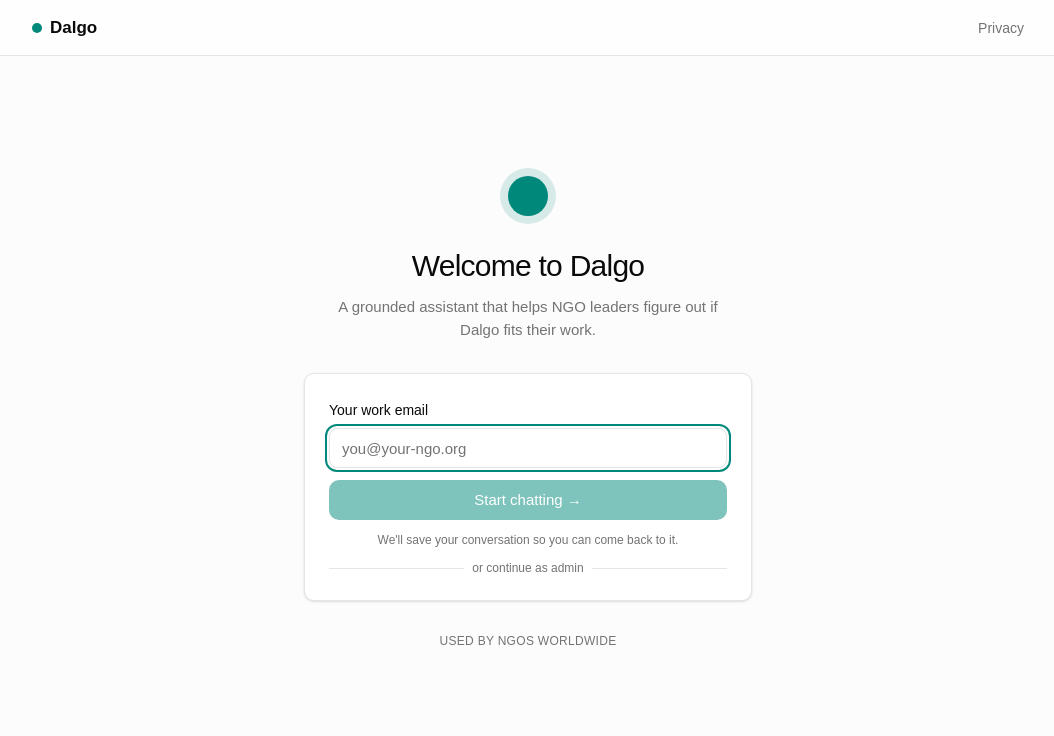
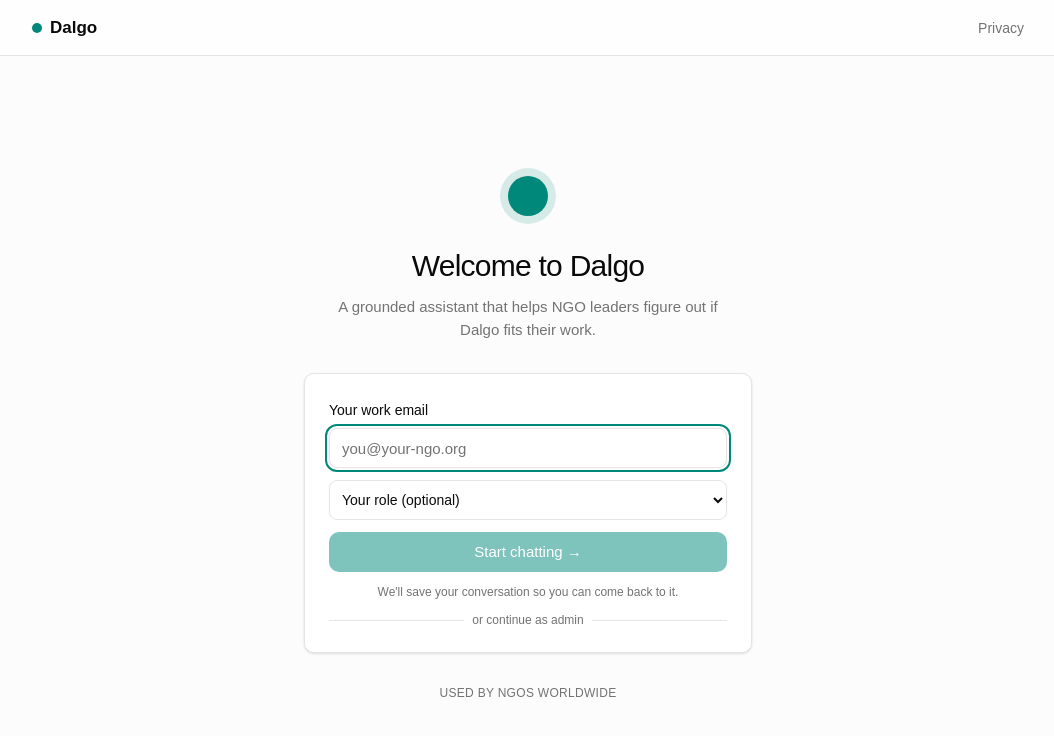
Before and after one commit to DalgoT4D/dalgo-discovery-bot, a Next.js app: page / in a window 1280 px wide. Shown: the top 736 px of the page, without its empty margins (112-1166 px from the left). Built offline with nearby package versions, Linux system fonts and the light colour scheme; a web font is replaced by a local one.

Commit message:
feat(landing): optional role dropdown at the email gate

```diff
--- a/app/(landing)/page.tsx
+++ b/app/(landing)/page.tsx
@@ -6,6 +6,7 @@ import { Button } from '@/components/ui/button';
 import { Card } from '@/components/ui/card';
 import { Input } from '@/components/ui/input';
 import { SiteHeader } from '@/components/site-header';
+import { WORK_DOMAINS } from '@/lib/work-domains';
 
 const LS_EMAIL = 'dalgo_email';
 
@@ -15,6 +16,7 @@ export default function Landing() {
   const router = useRouter();
   const [mode, setMode] = useState<Mode>('guest');
   const [email, setEmail] = useState('');
+  const [workDomain, setWorkDomain] = useState('');
   const [password, setPassword] = useState('');
   const [submitting, setSubmitting] = useState(false);
   const [error, setError] = useState<string | null>(null);
@@ -32,7 +34,10 @@ export default function Landing() {
     const res = await fetch('/api/intake', {
       method: 'POST',
       headers: { 'content-type': 'application/json' },
-      body: JSON.stringify({ email: emailValue }),
+      body: JSON.stringify({
+        email: emailValue,
+        ...(workDomain ? { work_domain: workDomain } : {}),
+      }),
     });
     if (!res.ok) {
       const body = await res.json().catch(() => ({}));
@@ -155,6 +160,18 @@ export default function Landing() {
                       aria-label="Email address"
                     />
                   </label>
+                  <select
+                    value={workDomain}
+                    onChange={(e) => setWorkDomain(e.target.value)}
+                    className="h-10 w-full rounded-md border border-input bg-card px-2 text-sm text-foreground focus:outline-none focus:ring-2 focus:ring-ring focus:ring-offset-2 focus:ring-offset-background"
+                  >
+                    <option value="">Your role (optional)</option>
+                    {WORK_DOMAINS.map((d) => (
+                      <option key={d.value} value={d.value}>
+                        {d.label}
+                      </option>
+                    ))}
+                  </select>
                   <Button type="submit" disabled={submitting || !email} className="w-full">
                     {submitting ? 'Starting…' : 'Start chatting →'}
                   </Button>
```
